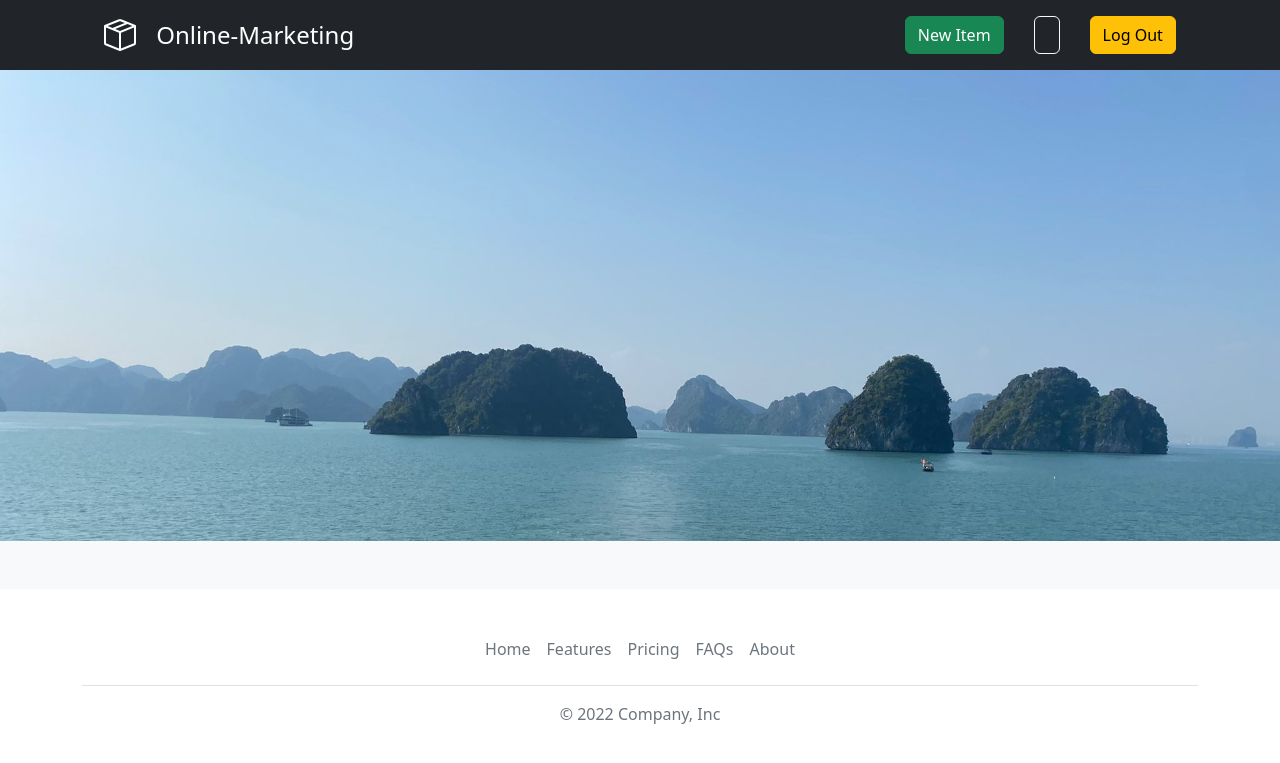
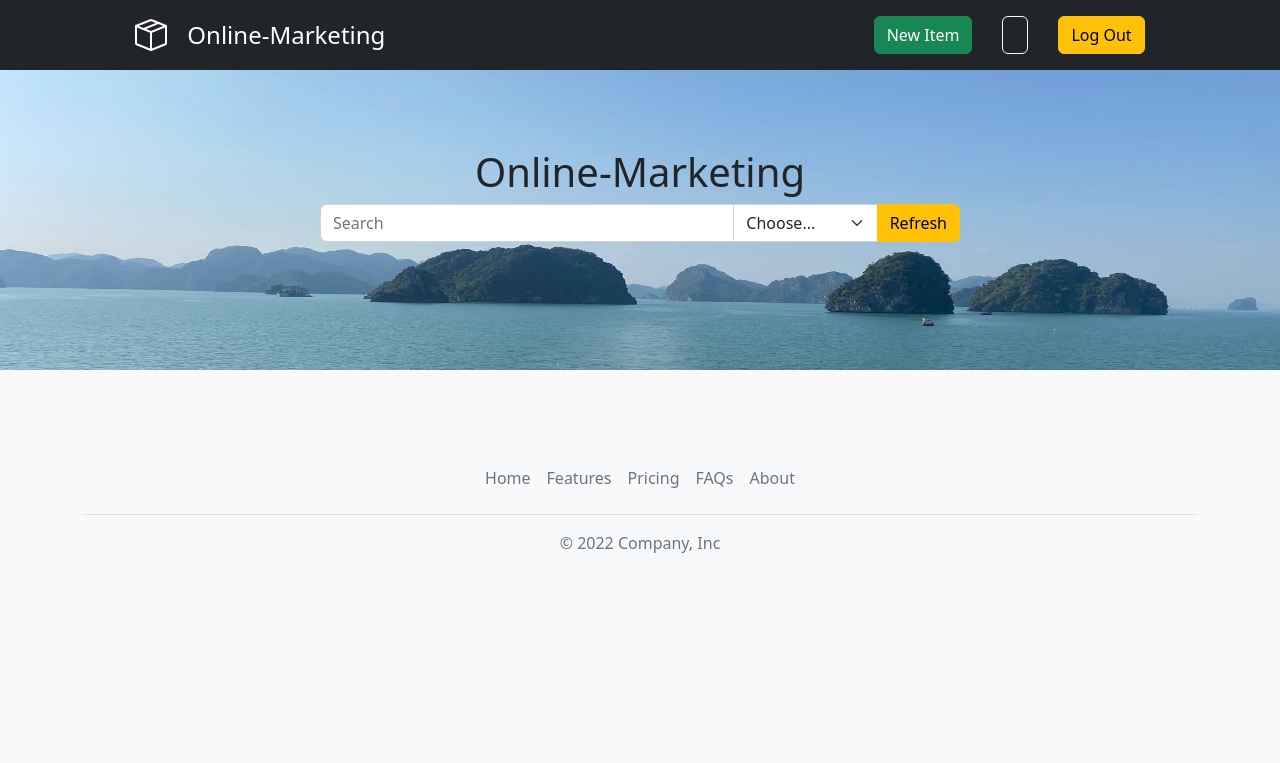
Before and after one commit to J-Blijenburg/Project-WebDevelopment-OnlineMarketing, a PHP site: page /profile in a window 1280 px wide. Shown: the top 763 px of the page. Run offline with PHP 8.4, Linux system fonts and the light colour scheme; the visitor is signed in with stand-in values (Sample User, id 1); data that the repository does not hold is empty.

Commit message:
size webpages
elke pagina kan nu in size veranderen

```diff
--- a/app/controller/ProfileController.php
+++ b/app/controller/ProfileController.php
@@ -20,7 +20,7 @@
         //The html page consist of multiple view. This is done to prevent duplicated code.
         $baseController =  new BaseController();
         $baseController->header();
-        require("../view/Profile.php");
+        require("../view/Main.php");
         $baseController->ItemList();
         $baseController->footer();
 
--- a/app/public/StyleSheets/StyleHeader.css
+++ b/app/public/StyleSheets/StyleHeader.css
@@ -17,7 +17,32 @@
 }
 
 /* Size for mobile version */
-@media screen and ((min-width:481px) and (max-width:720px)) {
+@media ((min-width:481px) and  (max-width:580px)) {
+   .header {
+      display: flex;
+      justify-content: space-between;
+   }
+
+   .HeaderText {
+      display: none;
+   }
+
+   .HeaderLogoInfo{
+      display: flex;
+      gap: 20px;
+   }
+
+
+   .headerButtons {
+      display: flex;
+      gap: 30px;
+   }
+
+
+}
+
+/* Size for mobile version */
+@media screen and ((min-width:581px) and (max-width:720px)) {
    .header {
       display: flex;
       justify-content: space-between;
@@ -51,7 +76,7 @@
    .header {
       display: flex;
       justify-content: space-around;
-      gap:30%
+      gap:20%
    }
 
    .HeaderText {
--- a/app/public/StyleSheets/StyleMain.css
+++ b/app/public/StyleSheets/StyleMain.css
@@ -1,6 +1,6 @@
 .headerInfo {
     display: flex;
-    height: 300px;
+    height: 250px;
     z-index: 1;
     position: absolute;
 }
@@ -9,6 +9,12 @@
 @media (max-width:480px) {
     .headerInfo {
         height: 150px;
+        justify-content: center;
+    }
+
+    .mainSearchItems{
+        display: flex;
+        flex-direction: column;
         justify-content: center;
     }
 
@@ -22,13 +28,6 @@
         justify-content: center;
     }
 
-    .mainSearchItems {
-        display: flex;
-        flex-direction: column;
-        justify-content: center;
-        width: 80%;
-        gap: 20px;
-    }
 
     .mainHeaderText{
         display: flex;
@@ -44,8 +43,52 @@
 /* Size for mobile version */
 @media screen and ((min-width:481px) and (max-width:720px)) {
     .headerInfo {
-        height: 60%;
+        height: 150px;
         justify-content: center;
+    }
+
+
+    .headerInfo {
+        justify-content: center;
+    }
+
+    .mainSearchItems{
+        display: flex;
+        flex-direction: column;
+        justify-content: center;
+    }
+    .mainComponents {
+        display: flex;
+        justify-content: center;
+    }
+
+    .text-center {
+        display: flex;
+        justify-content: center;
+    }
+
+
+
+    .mainHeaderText{
+        display: flex;
+        justify-content: center;
+    }
+
+    .imageHeader{
+        height: 175px;
+    }
+}
+
+/* Size for laptop version */
+@media screen and (min-width:721px) {
+    .headerInfo {
+        justify-content: center;
+    }
+    .mainSearchItems{
+        display: flex;
+        flex-direction: column;
+        justify-content: center;
+        width: 50%;
     }
 
     .mainComponents {
@@ -58,50 +101,7 @@
         justify-content: center;
     }
 
-    .mainSearchItems {
-        display: flex;
-        flex-direction: column;
-        justify-content: center;
-        width: 80%;
-        height: 350px;
-        gap: 20px;
-    }
 
-    .mainHeaderText{
-        display: flex;
-        justify-content: center;
-    }
-
-    .imageHeader{
-        height: 250px;
-    }
-}
-
-/* Size for laptop version */
-@media screen and (min-width:721px) {
-    .headerInfo {
-        height: 60%;
-        justify-content: center;
-    }
-
-    .mainComponents {
-        display: flex;
-        justify-content: center;
-    }
-
-    .text-center {
-        display: flex;
-        justify-content: center;
-    }
-
-    .mainSearchItems {
-        display: flex;
-        flex-direction: column;
-        justify-content: center;
-        width: 60%;
-        height: 300px;
-        gap: 20px;
-    }
 
     .mainHeaderText{
         display: flex;
--- a/app/public/StyleSheets/StyleProfile.css
+++ b/app/public/StyleSheets/StyleProfile.css
@@ -1,6 +1,100 @@
 .headerInfo {
     display: flex;
-    height: 300px;
+    height: 250px;
     z-index: 1;
     position: absolute;
 }
+
+/* Size for mobile version */
+@media (max-width:480px) {
+    .headerInfo {
+        height: 150px;
+        justify-content: center;
+    }
+
+    .mainComponents {
+        display: flex;
+        justify-content: center;
+    }
+
+    .text-center {
+        display: flex;
+        justify-content: center;
+    }
+
+
+    .mainHeaderText{
+        display: flex;
+        justify-content: center;
+    }
+
+    .imageHeader{
+        height: 150px;
+    }
+}
+
+
+/* Size for mobile version */
+@media screen and ((min-width:481px) and (max-width:720px)) {
+    .headerInfo {
+        justify-content: center;
+    }
+
+    .mainSearchItems{
+        display: flex;
+        flex-direction: column;
+        justify-content: center;
+    }
+    .mainComponents {
+        display: flex;
+        justify-content: center;
+    }
+
+    .text-center {
+        display: flex;
+        justify-content: center;
+    }
+
+
+
+    .mainHeaderText{
+        display: flex;
+        justify-content: center;
+    }
+
+    .imageHeader{
+        height: 250px;
+    }
+}
+
+/* Size for laptop version */
+@media screen and (min-width:721px) {
+    .headerInfo {
+        justify-content: center;
+    }
+    .mainSearchItems{
+        display: flex;
+        flex-direction: column;
+        justify-content: center;
+    }
+
+    .mainComponents {
+        display: flex;
+        justify-content: center;
+    }
+
+    .text-center {
+        display: flex;
+        justify-content: center;
+    }
+
+
+
+    .mainHeaderText{
+        display: flex;
+        justify-content: center;
+    }
+    .imageHeader{
+        height: 300px;
+    }
+}
--- a/app/view/Profile.php
+++ b/app/view/Profile.php
@@ -14,24 +14,36 @@
 
     <link href="https://cdn.jsdelivr.net/npm/bootstrap@5.2.3/dist/css/bootstrap.min.css" rel="stylesheet" integrity="sha384-rbsA2VBKQhggwzxH7pPCaAqO46MgnOM80zW1RWuH61DGLwZJEdK2Kadq2F9CUG65" crossorigin="anonymous">
 </head>
+
 <body>
     <main>
-        <div>
+        <div class=mainComponents>
             <div class="headerInfo" style="width: 100%">
-                <section class="text-center container ">
-                    <form method="POST">
-                        <div class="row py-lg-5 w-65 position-absolute top-50 start-50 translate-middle">
-                            <h1 class="fw-light mb-5 "><?php echo "$user->firstName $user->lastName"; ?></h1>
 
+                <form class="mainSearchItems" method="POST">
+                    <h1 class="mainHeaderText">Online-Marketing</h1>
+                    <div class="input-group">
+                        <input class="form-control form-control-dark w-50" id="myInput" type="search" placeholder="Search" aria-label="Search" oninput="searchThroughItems()">
+                        <select oninput="searchThroughItemsCategory()" class="form-select" name="inputCategory" id="inputCategory" aria-label="Example select with button addon">
+                            <option selected>Choose...</option>
+                            <?php
+                            foreach ($allCategorys as $row) {
+                            ?>
+                                <option value="<?php echo $row->Name ?>"><?php echo $row->Name ?></option>
+                            <?php
+                            }
+                            ?>
+                        </select>
+                        <button name="RefreshBtn" class="btn btn-warning">Refresh</button>
+                    </div>
+                </form>
+            </div>
+            <img class="imageHeader" src=Img/Background.jpeg style="width: 100%">
+        </div>
+    </main>
 
-                        </div>
-                    </form>
-                </section>
-            </div>
-            <img class=imageHeader src=Img/Background.jpeg style="width: 100%">
-
-    </main>
     <script src="https://cdn.jsdelivr.net/npm/bootstrap@5.2.3/dist/js/bootstrap.bundle.min.js" integrity="sha384-kenU1KFdBIe4zVF0s0G1M5b4hcpxyD9F7jL+jjXkk+Q2h455rYXK/7HAuoJl+0I4" crossorigin="anonymous"></script>
     <script src="javascript/SearchFunction.js"></script>
 </body>
+
 </html>
```
